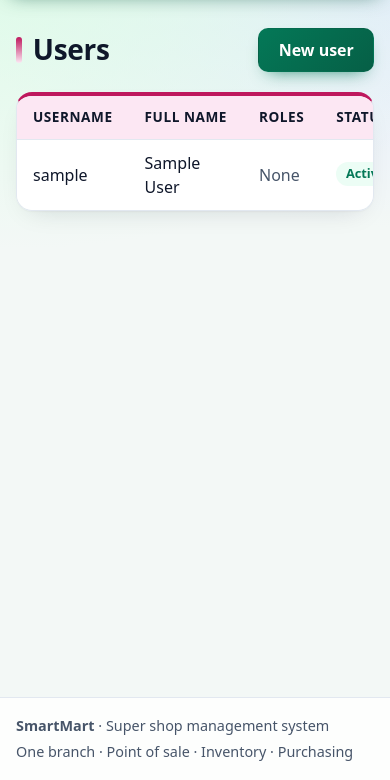
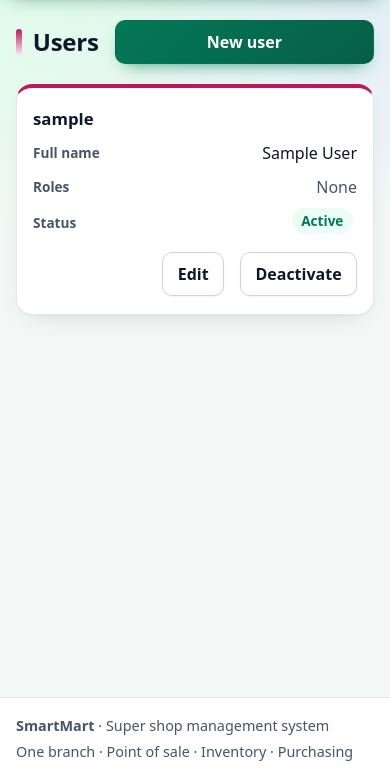
Before and after one commit to ami-JANI/smartmart, a Spring Boot app: page /users in a window 390 px wide. Shown: the part 64-844 px from the top of the page. Run offline with Spring Boot 4, Linux system fonts and the light colour scheme; the visitor is signed in with stand-in values (Sample User, id 1); some of the project's set-up classes (security, data sources, template engines, error pages and the like) are left out, and stand-ins take their place.

Commit message:
feat(ui): make every page responsive from 320px to desktop
Checked on 15 pages at 320, 375, 414, 768, 1024 and 1440px, with no
page scrolling sideways, no control under 44px, no text under 13px
and a one-line header at every width:

- Below 1024px, table rows become cards with labelled values; sortable
  columns stay available as chips above the cards.
- The menu folds behind the Menu button below 1024px; up to 1280px the
  name shows as the avatar only, so the menu stays on one line.
- Small phones get tighter padding, a smaller category tree indent and
  full-width inline forms; the invoice and categories pages no longer
  overflow at 320px.
- Sort titles and row links are 44px tap targets; badges and captions
  are 13.6px.
- On a phone held sideways the header scrolls away; the page height
  uses dvh.

Refs: SCRUM-38

```diff
--- a/src/main/resources/static/css/app.css
+++ b/src/main/resources/static/css/app.css
@@ -8,6 +8,9 @@
  * Every text colour keeps a 4.5:1 contrast on its background, controls are at
  * least 44px tall, focus is always visible, and motion stops when the device
  * asks for reduced motion. No web fonts or libraries.
+ *
+ * Breakpoints (mobile first): 30rem small phone, 48rem tablet, 64rem laptop,
+ * 80rem desktop. Below 64rem, tables marked .table-stack become one card per row.
  */
 
 :root {
@@ -68,6 +71,7 @@ html { font-size: 100%; }
 body {
     margin: 0;
     min-height: 100vh;
+    min-height: 100dvh;
     display: flex;
     flex-direction: column;
     font-family: var(--font);
@@ -98,6 +102,8 @@ a:hover { color: var(--color-primary-dark); }
 
 main.container {
     flex: 1 0 auto;
+    /* Keeps the skip-link target clear of the sticky header. */
+    scroll-margin-top: 5rem;
     padding-top: 1.75rem;
     padding-bottom: 2.5rem;
 }
@@ -129,6 +135,8 @@ main.container {
     color: var(--color-header-text);
     box-shadow: 0 6px 20px -12px rgba(6, 78, 59, .7);
 }
+/* On a phone held sideways the screen is short, so the header scrolls away instead of covering it. */
+@media (max-height: 30rem) { .site-header { position: static; } }
 
 .header-bar {
     display: flex;
@@ -221,7 +229,14 @@ main.container {
     background: #a7f3d0;
 }
 
-@media (max-width: 40rem) {
+/* Laptop widths: the name is read out but shown only as the avatar, so the menu stays on one line. */
+@media (min-width: 64rem) and (max-width: 80rem) {
+    .site-nav a { padding-left: .6rem; padding-right: .6rem; }
+    .nav-username { position: absolute; width: 1px; height: 1px; overflow: hidden; clip: rect(0, 0, 0, 0); white-space: nowrap; }
+}
+
+/* Phones and tablets: the menu folds behind the Menu button. */
+@media (max-width: 63.99rem) {
     .nav-toggle { display: inline-block; }
     .site-nav { display: none; width: 100%; flex-direction: column; align-items: stretch; padding-bottom: .75rem; }
     .nav-toggle-input:checked ~ .site-nav { display: flex; }
@@ -563,14 +578,15 @@ main > h1::before, .page-header h1::before {
 .table .actions { white-space: nowrap; text-align: right; }
 .table .actions form { display: inline; }
 .table-empty { padding: 2rem 1rem; text-align: center; color: var(--color-muted); }
-.table td a { font-weight: 600; }
+/* Row links (product, supplier names) are full-size tap targets. */
+.table td a:not(.btn) { display: inline-flex; align-items: center; min-height: var(--control-height); font-weight: 600; }
 
 .badge {
     display: inline-flex;
     align-items: center;
     padding: .15rem .6rem;
     margin: 0 .25rem .25rem 0;
-    font-size: .8rem;
+    font-size: .85rem;
     font-weight: 700;
     border-radius: 999px;
     background: var(--color-border);
@@ -613,7 +629,7 @@ main > h1::before, .page-header h1::before {
 .toolbar .toolbar-check input { width: 1.25rem; height: 1.25rem; accent-color: var(--color-primary); }
 .toolbar input[type="search"], .toolbar-field select { flex: 1 1 auto; min-width: 0; }
 
-.sort-link { color: inherit; text-decoration: none; }
+.sort-link { display: inline-flex; align-items: center; min-height: var(--control-height); color: inherit; text-decoration: none; }
 .sort-link::after { content: " \2195"; color: var(--color-muted); font-size: .85em; }
 th[aria-sort="ascending"] .sort-link::after { content: " \2191"; color: var(--color-text); }
 th[aria-sort="descending"] .sort-link::after { content: " \2193"; color: var(--color-text); }
@@ -626,7 +642,7 @@ th[aria-sort="descending"] .sort-link::after { content: " \2193"; color: var(--c
 
 .details { display: grid; gap: 1rem; grid-template-columns: repeat(auto-fit, minmax(12rem, 1fr)); margin: 0; }
 .details > div { padding: .85rem 1rem; border-radius: var(--radius); background: var(--color-subtle); }
-.details dt { color: var(--color-muted); font-size: .8rem; font-weight: 700; letter-spacing: .04em; text-transform: uppercase; }
+.details dt { color: var(--color-muted); font-size: .85rem; font-weight: 700; letter-spacing: .04em; text-transform: uppercase; }
 .details dd { margin: .2rem 0 0; font-size: 1.15rem; font-weight: 600; }
 
 .section-title { margin-top: 1.75rem; }
@@ -731,12 +747,79 @@ th[aria-sort="descending"] .sort-link::after { content: " \2193"; color: var(--c
     border-radius: var(--radius);
     background: var(--color-subtle);
 }
-.invoice-meta dt { color: var(--color-muted); font-size: .8rem; font-weight: 700; letter-spacing: .04em; text-transform: uppercase; }
+.invoice-meta dt { color: var(--color-muted); font-size: .85rem; font-weight: 700; letter-spacing: .04em; text-transform: uppercase; }
 .invoice-meta dd { margin: 0; font-weight: 700; }
 .invoice-table { margin-bottom: 1rem; }
 .invoice-table th, .invoice-table td { padding-left: .25rem; padding-right: .25rem; }
 .invoice-totals { margin-bottom: 0; }
 .invoice-thanks { margin: 1.25rem 0 0; text-align: center; color: var(--color-muted); font-weight: 600; }
+
+/* ---------- Small phones (under 30rem, for example 320 to 414px) ---------- */
+
+@media (max-width: 29.99rem) {
+    main.container { padding-top: 1.25rem; }
+    h1 { font-size: 1.5rem; }
+    .card { padding: 1.1rem; }
+    .home-hero { padding: 1.3rem 1.2rem; }
+    .home-hero h1 { font-size: 1.6rem; }
+    .tree ul { margin-left: .35rem; padding-left: .6rem; }
+    .inline-form > * { flex: 1 1 100%; }
+    .invoice-table th, .invoice-table td { font-size: .9rem; }
+    .amount-due { font-size: 2.1rem; }
+    .scan-form .btn, .page-header .btn { flex: 1 1 auto; }
+}
+
+/* ---------- Tables become one card per row on phones and tablets ---------- */
+
+@media (max-width: 63.99rem) {
+    .table-stack, .table-stack tbody, .table-stack tr, .table-stack td { display: block; width: 100%; }
+    .table-stack caption { display: block; }
+    /* Sortable column titles stay as tap-able chips; plain titles are replaced by the cell labels. */
+    .table-stack thead { display: block; }
+    .table-stack thead:not(:has(.sort-link)) { display: none; }
+    .table-stack thead tr { display: flex; flex-wrap: wrap; gap: .4rem; padding: .5rem 1rem .75rem; background: var(--accent-soft); }
+    .table-stack thead th { display: none; padding: 0; background: none; }
+    .table-stack thead th:has(.sort-link) { display: block; }
+    .table-stack thead .sort-link {
+        padding: 0 .85rem;
+        border-radius: 999px;
+        background: #fff;
+        border: 1px solid var(--color-border);
+        text-transform: none;
+        letter-spacing: 0;
+    }
+    .table-stack thead th[aria-sort="ascending"] .sort-link,
+    .table-stack thead th[aria-sort="descending"] .sort-link { border-color: var(--accent); font-weight: 800; }
+    .table-stack tbody tr { padding: .85rem 1rem; border-bottom: 1px solid var(--color-border); }
+    .table-stack tbody tr:last-child { border-bottom: 0; }
+    .table-stack tbody tr:hover td { background: none; }
+    .table-stack td {
+        display: flex;
+        justify-content: space-between;
+        align-items: center;
+        flex-wrap: wrap;
+        gap: .25rem 1rem;
+        padding: .3rem 0;
+        border: 0;
+        text-align: right;
+    }
+    .table-stack td::before {
+        content: attr(data-label);
+        color: var(--color-muted);
+        font-size: .85rem;
+        font-weight: 700;
+        text-align: left;
+    }
+    .table-stack td[data-label=""]::before, .table-stack td.table-empty::before { content: none; }
+    /* The first cell is the row's title. */
+    .table-stack td:first-child { font-size: 1.05rem; font-weight: 700; text-align: left; }
+    .table-stack td:first-child::before { content: none; }
+    .table-stack td.actions { justify-content: flex-end; padding-top: .6rem; }
+    .table-stack td.table-empty { justify-content: center; text-align: center; }
+    .table-stack .qty-form { justify-content: flex-end; }
+    .table-stack tr.line-free { background: var(--color-success-bg); }
+    .table-stack tr.line-free td { background: none; }
+}
 
 @media (prefers-reduced-motion: reduce) {
     * { transition: none !important; animation: none !important; }
```
